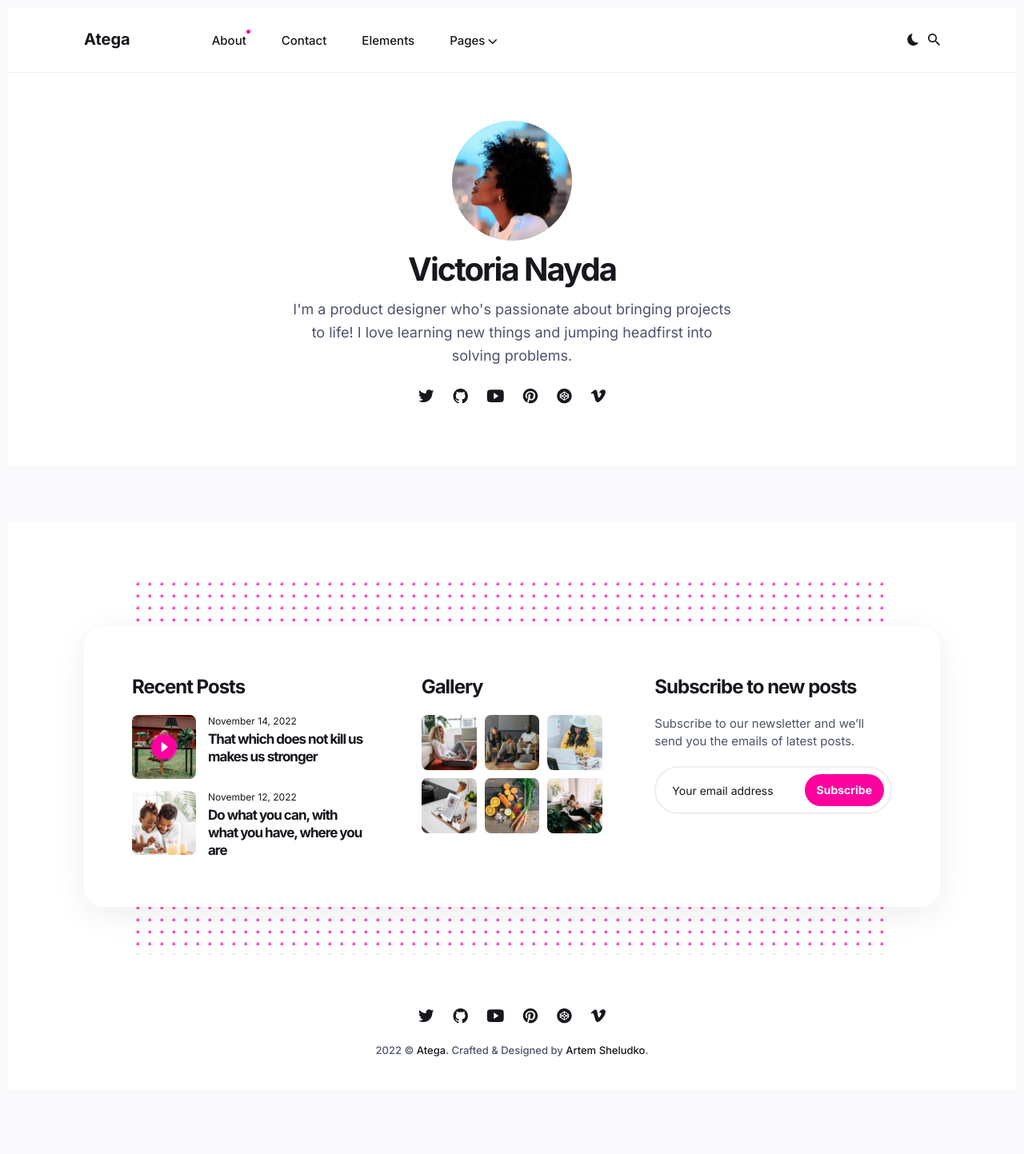
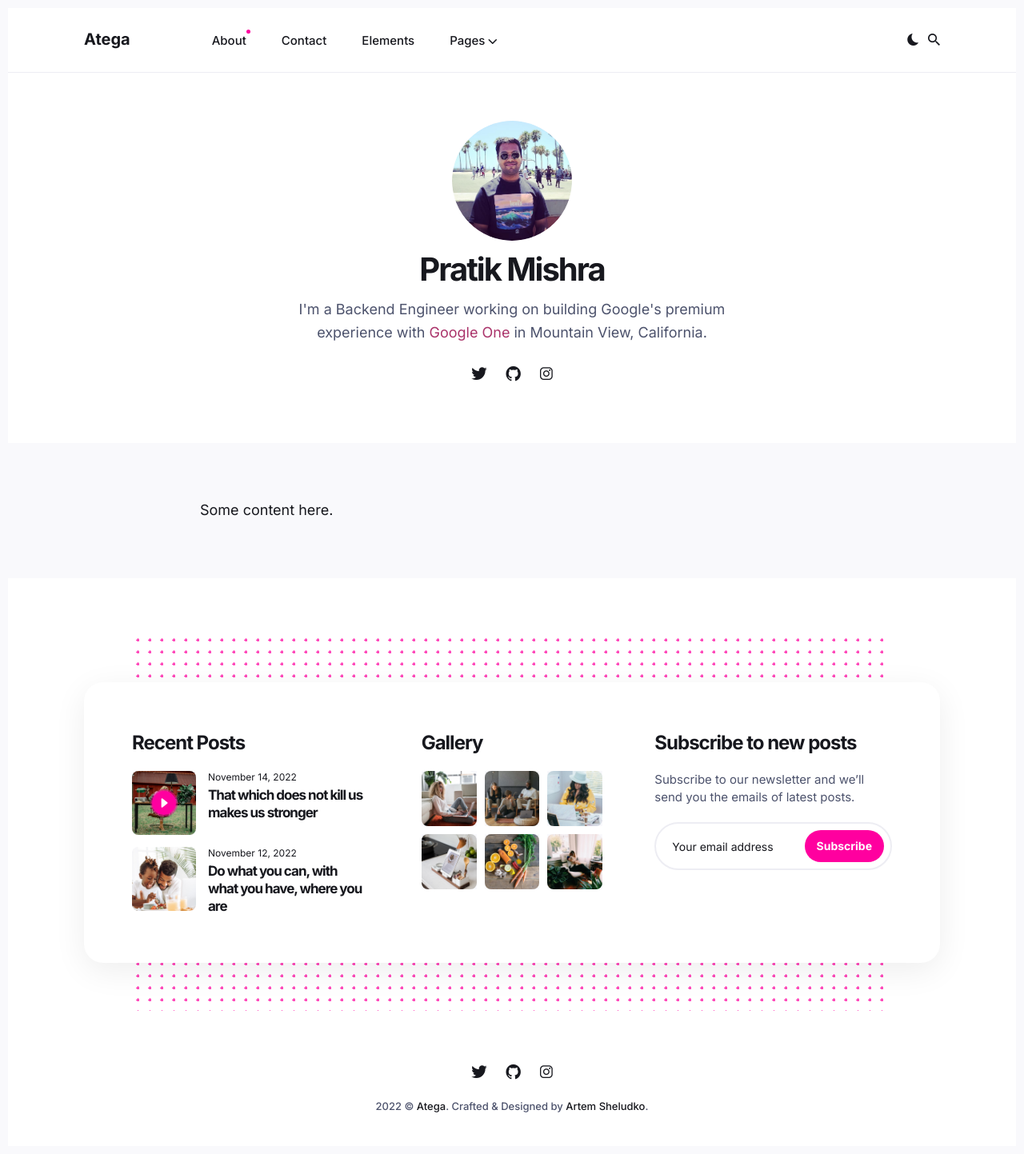
Before and after one commit to pratik1105/pratik1105.github.io, a Jekyll site: the page built from _pages/about.md, in a window 1280 px wide. Shown: the whole page at 80% size. Built offline with Jekyll 4.4.1, drawn with Linux system fonts in a browser that asks for light colours; before the commit the page ends 1373 px from its top, so only the background shows below that.

Commit message:
Add some Personal Information

```diff
--- a/_data/settings.yml
+++ b/_data/settings.yml
@@ -27,9 +27,9 @@ menu__settings:
 #-------------------------------
 # Author Settings
 author:
-  author__name: Victoria Nayda
-  author__avatar: "/images/01-1.jpg"
-  author__bio: I'm a product designer who's passionate about bringing projects to life! I love learning new things and jumping headfirst into solving problems.
+  author__name: Pratik Mishra
+  author__avatar: "/images/ProfilePhoto-Circle.jpg"
+  author__bio: I'm a Backend Engineer working on building Google's premium experience with <a href="https://www.googleone.com/" style="color:#AA336A;">Google One</a> in Mountain View, California.
 
 
 #-------------------------------
@@ -73,12 +73,12 @@ links__item:
 #-------------------------------
 # Hero Settings
 hero:
-  hero__title: Hi, I'm <span>Victoria Nayda</span>. # Wrap text in a <span></span> tag to highlight and underline text.
-  hero__job: Designer, Illustrator
-  hero__description: I spend a lot of time creating cool things
-  hero__button__text: Read about my past
+  hero__title: Hi, I'm <span>Pratik Mishra</span>. # Wrap text in a <span></span> tag to highlight and underline text.
+  hero__job: Software Engineer @ Google
+  hero__description: I fill my life with Tech, Books, Sports, Movies, TV Shows and Friends and Family.
+  hero__button__text: Read more about my life
   hero__button__link: "/about/"
-  hero__image: "/images/01.jpg"
+  hero__image: "/images/ProfilePhoto.jpg"
 
 
 #-------------------------------
@@ -115,12 +115,9 @@ mailchimp:
 #-------------------------------
 # Social Icons Settings
 social:
-- {icon: "ion-logo-twitter", name: "Twitter", link: "https://twitter.com"}
-- {icon: "ion-logo-github", name: "Github", link: "https://github.com"}
-- {icon: "ion-logo-youtube", name: "Youtube", link: "https://youtube.com"}
-- {icon: "ion-logo-pinterest", name: "Pinterest", link: "https://pinterest.com"}
-- {icon: "ion-logo-codepen", name: "Codepen", link: "https://codepen.io"}
-- {icon: "ion-logo-vimeo", name: "Vimeo", link: "https://vimeo.com"}
+- {icon: "ion-logo-twitter", name: "Twitter", link: "https://twitter.com/pratikmishra001"}
+- {icon: "ion-logo-github", name: "Github", link: "https://github.com/pratik1105"}
+- {icon: "ion-logo-instagram", name: "Instagram", link: "https://instagram.com/pratikmishra001"}
 
 # Example of adding a new link to the author section and footer: - {icon: "ion-logo-dribbble", name: "Dribbble", link: "https://dribbble.com"}
 # Other icons can be found at https://ionicons.com/v4/
--- a/_pages/about.md
+++ b/_pages/about.md
@@ -3,3 +3,5 @@ layout: about
 title: About
 permalink: /about/
 ---
+
+Some content here.
```
Also changed, not shown: images/ProfilePhoto-Circle.JPG (added), images/ProfilePhoto.JPG (added).
